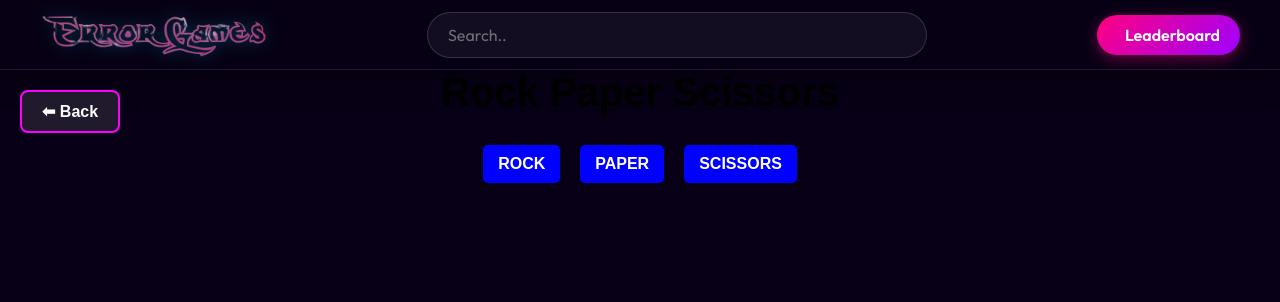
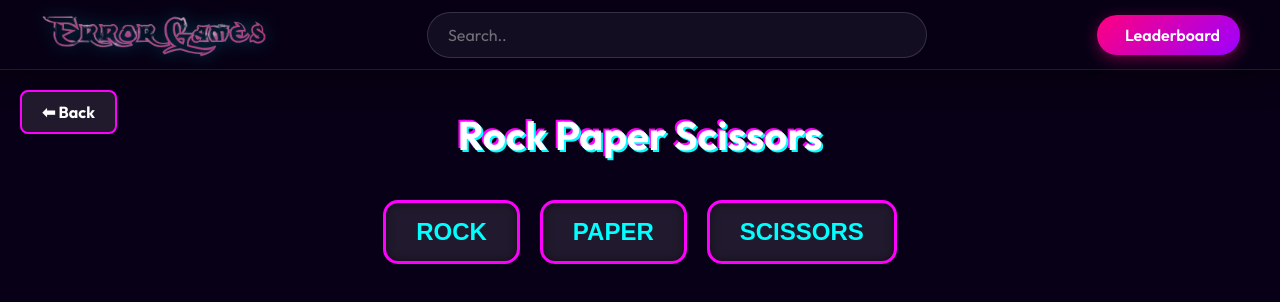
Before and after one commit to errorplayzz/error-games, a React (Vite) app: page /RockPaperScissors in a window 1280 px wide. Shown: the top 302 px of the page. Built offline with nearby package versions, Linux system fonts and the light colour scheme.

Commit message:
style: revamp Rock Paper Scissors UI and fit memory game to screen

```diff
--- a/src/game-lounge/Rock-Paper-Scissors/Rock-Paper-Scissors.css
+++ b/src/game-lounge/Rock-Paper-Scissors/Rock-Paper-Scissors.css
@@ -1,36 +1,72 @@
+/* Rock-Paper-Scissors.css */
+
 .rps-game {
   text-align: center;
-    font-family: Arial, sans-serif;
+  font-family: 'Outfit', sans-serif;
+  padding: 5vh 20px;
+  display: flex;
+  flex-direction: column;
+  align-items: center;
 }
 
-  h1 {
-    color: black;
+.rps-game h1 {
+  color: #ffffff;
+  font-size: 40px;
+  margin-bottom: 40px;
+  text-shadow: 2px 2px 0px #00ffff, -2px -2px 0px #ff00ff;
 }
 
 .choices {
-    margin: 20px;
+  display: flex;
+  gap: 20px;
+  justify-content: center;
+  margin-bottom: 40px;
 }
 
-  button {
-    padding: 10px 20px;
-    font-size: 16px;
-    margin: 10px;
+.choices button {
+  padding: 15px 30px;
+  font-size: 24px;
+  font-weight: bold;
+  background-color: rgba(255, 255, 255, 0.1);
+  color: #00ffff;
+  border: 3px solid #ff00ff;
+  border-radius: 15px;
   cursor: pointer;
-    border: none;
-    border-radius: 5px;
-    background-color: blue;
-    color: white;
+  transition: 0.3s;
+  box-shadow: inset 0 0 10px rgba(0,0,0,0.5);
 }
 
-  button:hover {
-    background-color: darkblue;
+.choices button:hover {
+  background-color: #ff00ff;
+  color: white;
+  border-color: #00ffff;
+  transform: translateY(-5px) scale(1.05);
+  box-shadow: 0 10px 20px rgba(255, 0, 255, 0.4);
 }
 
 .results {
-    font-size: 18px;
-    margin-top: 20px;
+  background-color: #1a0033;
+  padding: 30px 50px;
+  border-radius: 20px;
+  border: 4px solid #00ffff;
+  box-shadow: 0 10px 20px rgba(0,0,0,0.5);
+  min-width: 300px;
 }
 
-  h2 {
-    color: green;
+.results p {
+  font-size: 24px;
+  color: white;
+  margin-bottom: 15px;
 }
+
+.results strong {
+  color: #ff00ff;
+  text-shadow: 0 0 5px #ff00ff;
+}
+
+.results h2 {
+  font-size: 36px;
+  color: #00ffff;
+  margin-top: 25px;
+  text-shadow: 0 0 10px #00ffff;
+}
```
Lines whose indentation alone changed are shown as unchanged.
